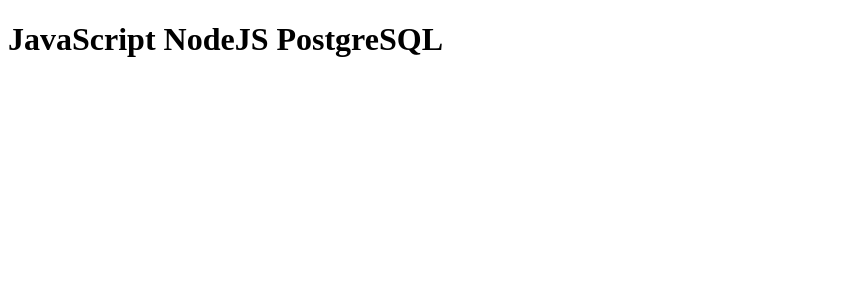
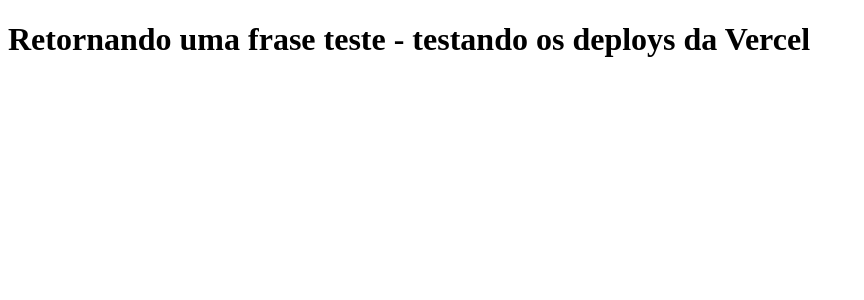
Before and after one commit to g4brielklein/codetab, a Next.js app: page / in a window 1280 px wide. Shown: the top 300 px of the page, without its empty margins (0-864 px from the left). Built offline with nearby package versions, Linux system fonts and the light colour scheme.

Commit message:
Testing Vercel deployment

```diff
--- a/pages/index.js
+++ b/pages/index.js
@@ -5,7 +5,7 @@
 
     return (
         <>
-            <h1>{technologies}</h1>
+            <h1>Retornando uma frase teste - testando os deploys da Vercel</h1>
         </>
     )
 }
```
